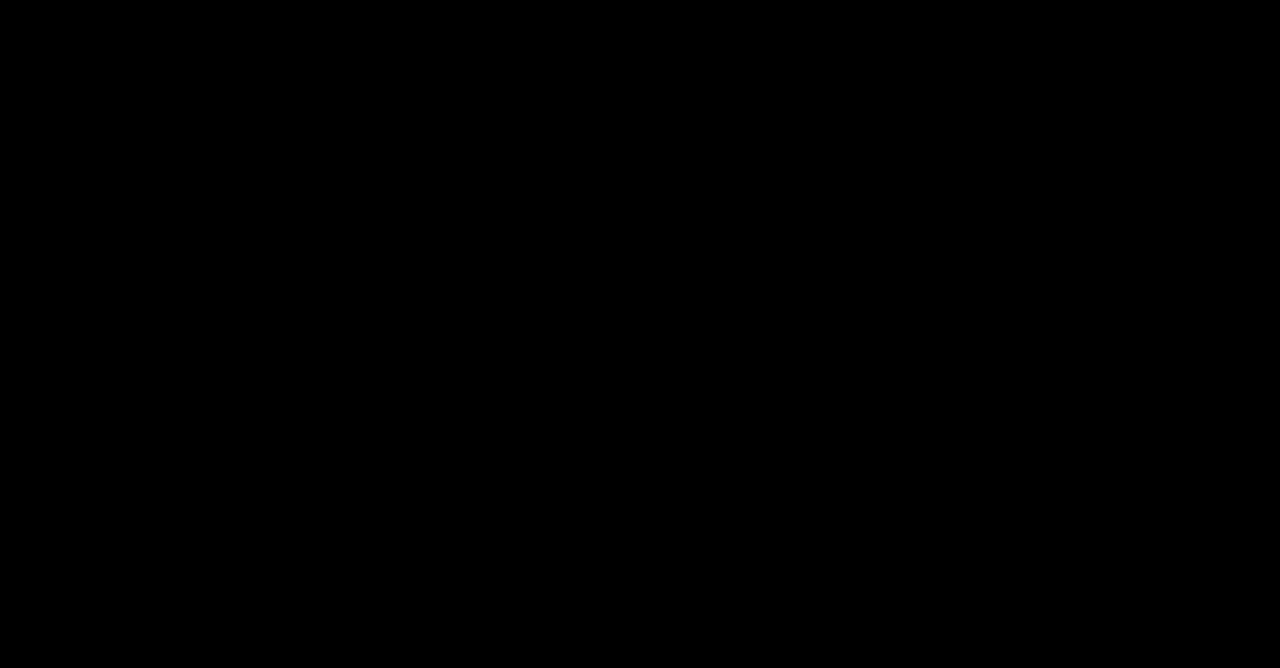
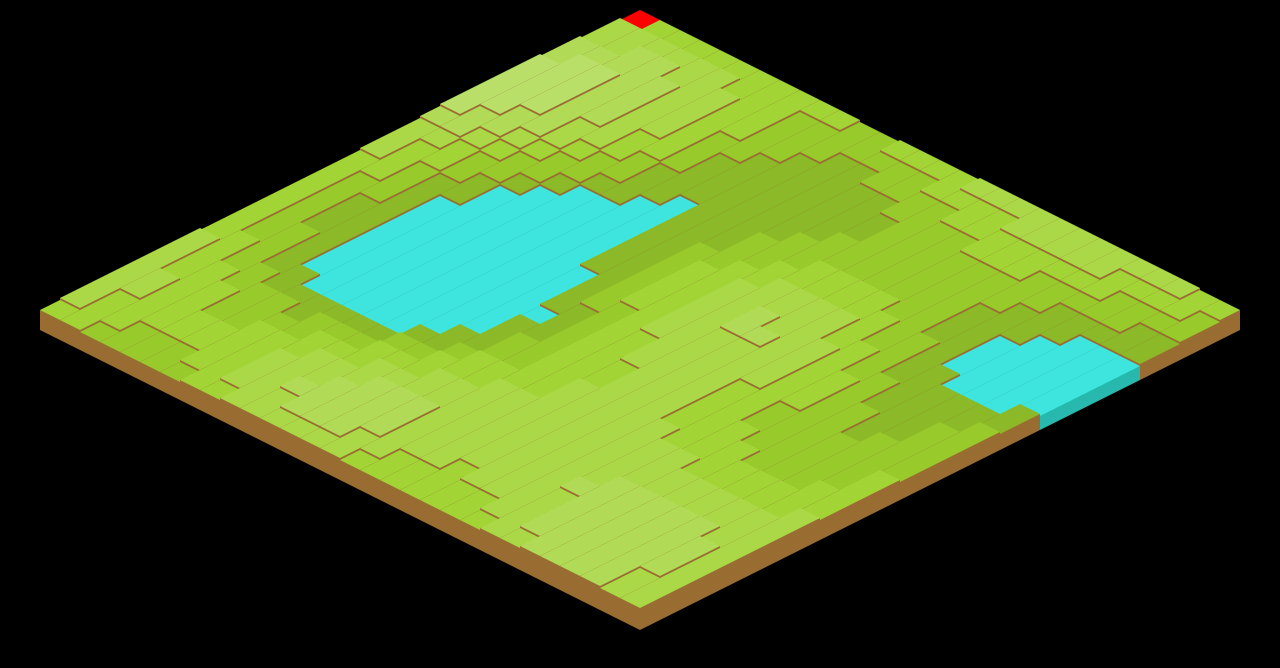
Before and after one commit to nathany506/JS13K2023, a website: page main/index.html in a window 1280 px wide. Drawn offline with Linux system fonts and the light colour scheme.

Commit message:
Isometric Terrain Generation
- Use perlin noise generator for terrain

- Draw isometric map with optimizations for better performance.

```diff
--- a/main/index.html
+++ b/main/index.html
@@ -21,4 +21,5 @@
     }
 </style>
 
+<script src="perlin.js"></script>
 <script src="src.js"></script>
--- /dev/null
+++ b/main/perlin.js
@@ -0,0 +1,46 @@
+
+//balck magic that makes perlin noise
+let perlin = {
+    rand_vect: function(){
+        let theta = Math.random() * 2 * Math.PI;
+        return {x: Math.cos(theta), y: Math.sin(theta)};
+    },
+    dot_prod_grid: function(x, y, vx, vy){
+        let g_vect;
+        let d_vect = {x: x - vx, y: y - vy};
+        if (this.gradients[[vx,vy]]){
+            g_vect = this.gradients[[vx,vy]];
+        } else {
+            g_vect = this.rand_vect();
+            this.gradients[[vx, vy]] = g_vect;
+        }
+        return d_vect.x * g_vect.x + d_vect.y * g_vect.y;
+    },
+    smootherstep: function(x){
+        return 6*x**5 - 15*x**4 + 10*x**3;
+    },
+    interp: function(x, a, b){
+        return a + this.smootherstep(x) * (b-a);
+    },
+    seed: function(){
+        this.gradients = {};
+        this.memory = {};
+    },
+    get: function(x, y) {
+        if (this.memory.hasOwnProperty([x,y]))
+            return this.memory[[x,y]];
+        let xf = Math.floor(x);
+        let yf = Math.floor(y);
+        //interpolate
+        let tl = this.dot_prod_grid(x, y, xf,   yf);
+        let tr = this.dot_prod_grid(x, y, xf+1, yf);
+        let bl = this.dot_prod_grid(x, y, xf,   yf+1);
+        let br = this.dot_prod_grid(x, y, xf+1, yf+1);
+        let xt = this.interp(x-xf, tl, tr);
+        let xb = this.interp(x-xf, bl, br);
+        let v = this.interp(y-yf, xt, xb);
+        this.memory[[x,y]] = v;
+        return v;
+    }
+}
+perlin.seed();
--- a/main/src.js
+++ b/main/src.js
@@ -8,3 +8,178 @@ let ctx = canvas.getContext("2d")
 //Buffer Canvas
 let canv = document.getElementById("g")
 let gfx = canv.getContext("2d")
+
+//temp
+canvas.width = 1200
+canvas.height = 800
+
+//Size of Perlin Noise Field
+const GRID_SIZE = 2;
+
+//Size of each cell
+const cellSize = 20
+const mapSize = 30
+
+//stores all map data
+let map = []
+
+
+let origin = [600, 10]
+
+
+//need to create map
+//need to create tile object
+
+//need to create trim function that merges tiles of the same height into a big tile
+//clip tiles that have been combined
+
+//generate content in map
+
+//need to create draw function for map, then iso draw
+
+
+class Cell{
+    constructor(i,j,h){
+
+        this.i = i
+        this.j = j
+        this.x = this.i * cellSize
+        this.y = this.j * cellSize
+        this.l = 1
+
+        this.h = parseFloat(h)
+        this.index = i*mapSize+j
+
+        if(this.h == -0){
+            this.h = 0
+        }
+        if(this.h > 0.3){
+            this.h = 0.3
+        }
+
+        if(this.h < -0.4){
+            this.h = -0.4
+        }
+    }
+
+    //draws cell
+    draw(){
+
+        let isoX = makeIsoX(this.x,this.y)
+        let isoY = makeIsoY(this.x,this.y,this.h*-cellSize)
+
+        ctx.fillStyle = "#996d32"
+
+        let add = cellSize
+
+        if(this.h >= 0.3){
+            ctx.fillStyle = "#27b9ad"
+        }
+
+
+        ctx.beginPath()
+        ctx.moveTo(isoX+cellSize,isoY+cellSize/2)
+        ctx.lineTo(isoX+cellSize,isoY+cellSize/2+this.h*-cellSize+add)
+        ctx.lineTo(isoX-cellSize*(this.l-1), isoY+cellSize*((this.l+1)/2)+this.h*-cellSize+add)
+
+        ctx.lineTo(isoX-cellSize*this.l,isoY+cellSize*((this.l+1)/2)-cellSize/2+this.h*-cellSize+add)
+        ctx.lineTo(isoX-cellSize*this.l,isoY+cellSize*((this.l+1)/2)-cellSize/2)
+        ctx.closePath()
+        ctx.fill()
+
+
+        let hue = Math.abs(this.h - 1.3)*40
+        ctx.fillStyle = "hsl(79,65%,"+hue+"%)"
+
+        if(this.h >= 0.3){
+            ctx.fillStyle = "#3de5de"
+        }
+
+        if(this.i == 0 && this.j == 0){
+            ctx.fillStyle = "red"
+        }
+
+        // ctx.fillRect(
+        //     this.x,
+        //     this.y,
+        //     cellSize*this.w,
+        //     cellSize*this.l
+        // );
+
+        ctx.beginPath()
+        ctx.moveTo(isoX, isoY)
+        ctx.lineTo(isoX+cellSize,isoY+cellSize/2)
+        ctx.lineTo(isoX-cellSize*(this.l-1), isoY+cellSize*((this.l+1)/2))
+        ctx.lineTo(isoX-cellSize*this.l,isoY+cellSize*((this.l+1)/2)-cellSize/2)
+        ctx.closePath()
+        ctx.fill()
+    }
+}
+
+createMap()
+
+function createMap(){
+    for(let i=0; i<mapSize; i++){
+        map.push([])
+    }
+    //this will add terrain to our map
+    for (let y = 0; y < GRID_SIZE; y += GRID_SIZE/mapSize){
+        for (let x = 0; x < GRID_SIZE; x += GRID_SIZE/mapSize){
+            if(Math.ceil(y*mapSize/GRID_SIZE) >= 30 || Math.ceil(x*mapSize/GRID_SIZE) >= 30){
+                break
+            }
+
+            let v = perlin.get(x, y).toFixed(1)//height of tile
+
+            map[Math.ceil(y*mapSize/GRID_SIZE)].push(new Cell(Math.ceil(y*mapSize/GRID_SIZE),Math.ceil(x*mapSize/GRID_SIZE),v))
+        }
+    }
+}
+
+
+
+function increasedPerform(){
+    for(let i=0; i<mapSize; i++){
+        for(let j=0; j<map[i].length; j++){
+            if(j+1 >= map[i].length){
+                break;
+            }
+
+            let current = map[i][j]
+            let down = map[i][j+1]
+
+            if(current.h == down.h){
+                current.l ++
+                clip(i,j+1)
+                j--
+            }
+
+        }
+    }
+}
+
+function clip(i,j){
+
+    map[i].splice(j,1)
+
+    for(let h=0; h<map[i].length; h++){
+        map[i][h].j = h
+    }
+}
+
+
+increasedPerform()
+
+for(let i=0; i<mapSize; i++){
+    for(let j=0; j<map[i].length; j++){
+        map[i][j].draw()
+    }
+}
+
+function makeIsoX(x,y){
+    return (origin[0] + x - y)
+}
+
+function makeIsoY(x,y,h){
+    return (origin[1]+x*0.5+y*0.5-h)
+}
```
Also changed, not shown: 1 other file.
